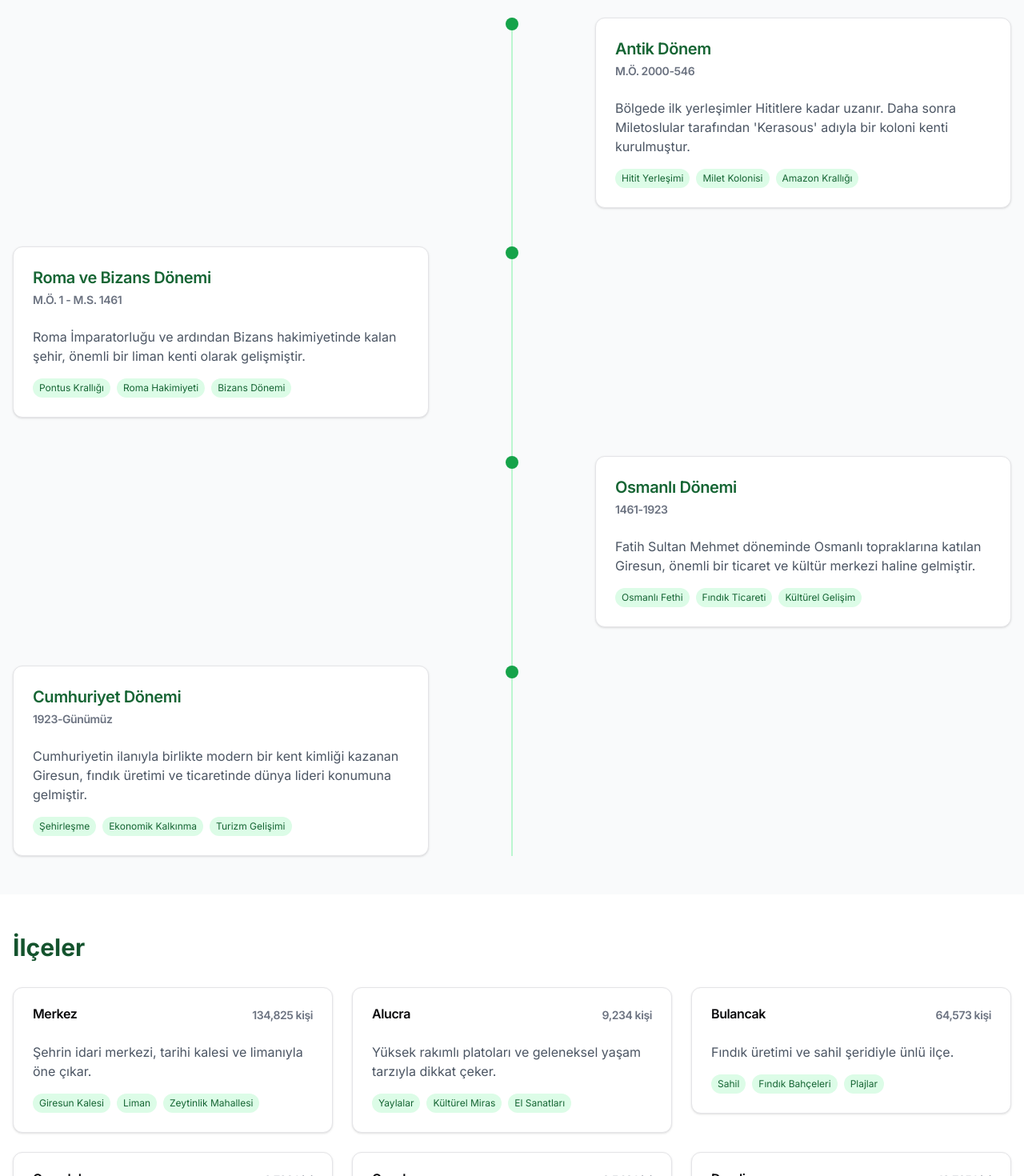
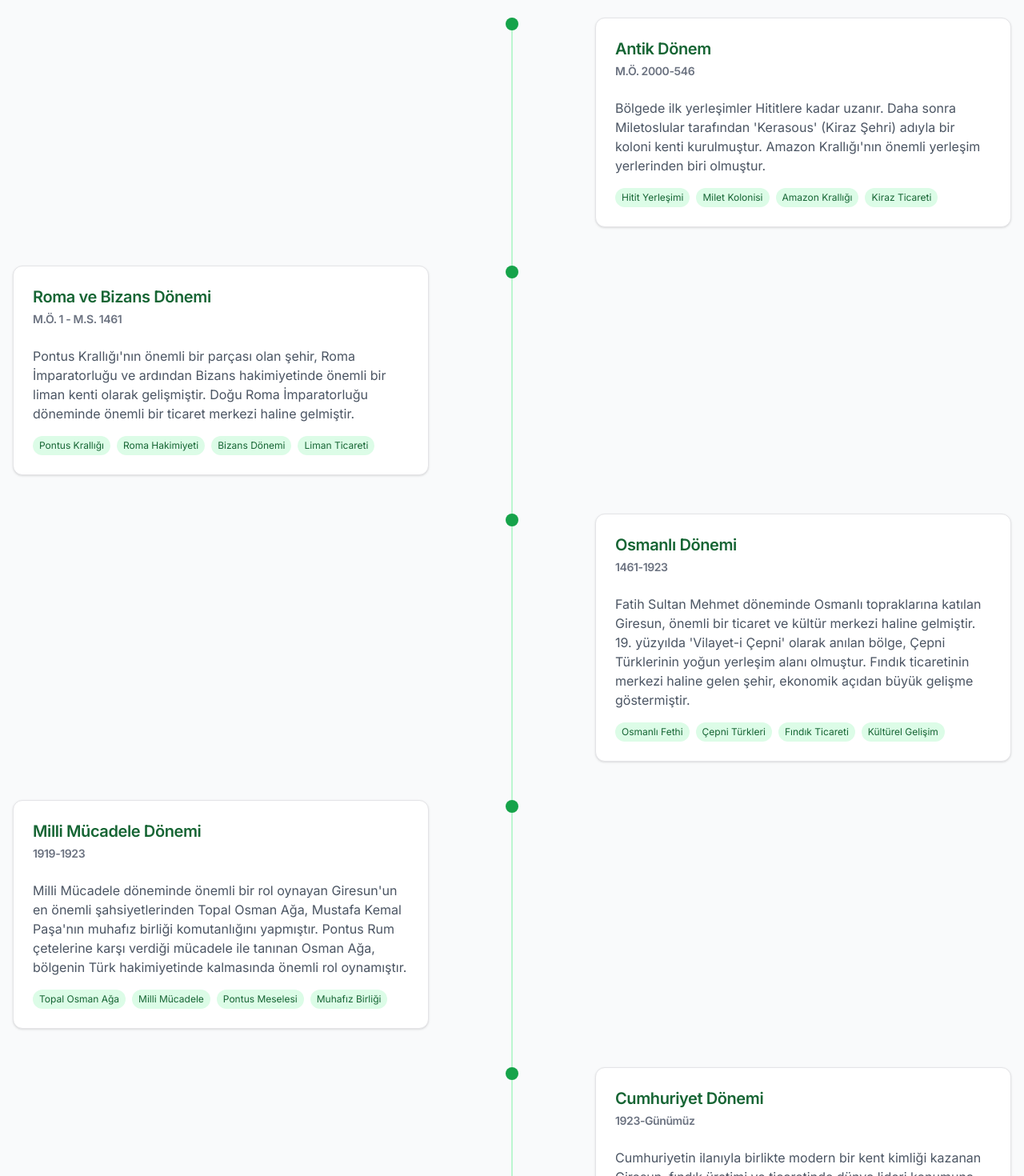
Before and after one commit to tolgabayrakdev/giresun-project, a Next.js app in the folder project/: page /giresun-hakkinda in a window 1280 px wide. Shown: the part 720-2190 px from the top of the page at 80% size. Built offline with nearby package versions, Linux system fonts and the light colour scheme.

Commit message:
giresun information

```diff
--- a/project/app/giresun-hakkinda/AboutPageClient.tsx
+++ b/project/app/giresun-hakkinda/AboutPageClient.tsx
@@ -119,26 +119,32 @@ const historicalEvents = [
   {
     period: "Antik Dönem",
     year: "M.Ö. 2000-546",
-    description: "Bölgede ilk yerleşimler Hititlere kadar uzanır. Daha sonra Miletoslular tarafından 'Kerasous' adıyla bir koloni kenti kurulmuştur.",
-    events: ["Hitit Yerleşimi", "Milet Kolonisi", "Amazon Krallığı"]
+    description: "Bölgede ilk yerleşimler Hititlere kadar uzanır. Daha sonra Miletoslular tarafından 'Kerasous' (Kiraz Şehri) adıyla bir koloni kenti kurulmuştur. Amazon Krallığı'nın önemli yerleşim yerlerinden biri olmuştur.",
+    events: ["Hitit Yerleşimi", "Milet Kolonisi", "Amazon Krallığı", "Kiraz Ticareti"]
   },
   {
     period: "Roma ve Bizans Dönemi",
     year: "M.Ö. 1 - M.S. 1461",
-    description: "Roma İmparatorluğu ve ardından Bizans hakimiyetinde kalan şehir, önemli bir liman kenti olarak gelişmiştir.",
-    events: ["Pontus Krallığı", "Roma Hakimiyeti", "Bizans Dönemi"]
+    description: "Pontus Krallığı'nın önemli bir parçası olan şehir, Roma İmparatorluğu ve ardından Bizans hakimiyetinde önemli bir liman kenti olarak gelişmiştir. Doğu Roma İmparatorluğu döneminde önemli bir ticaret merkezi haline gelmiştir.",
+    events: ["Pontus Krallığı", "Roma Hakimiyeti", "Bizans Dönemi", "Liman Ticareti"]
   },
   {
     period: "Osmanlı Dönemi",
     year: "1461-1923",
-    description: "Fatih Sultan Mehmet döneminde Osmanlı topraklarına katılan Giresun, önemli bir ticaret ve kültür merkezi haline gelmiştir.",
-    events: ["Osmanlı Fethi", "Fındık Ticareti", "Kültürel Gelişim"]
+    description: "Fatih Sultan Mehmet döneminde Osmanlı topraklarına katılan Giresun, önemli bir ticaret ve kültür merkezi haline gelmiştir. 19. yüzyılda 'Vilayet-i Çepni' olarak anılan bölge, Çepni Türklerinin yoğun yerleşim alanı olmuştur. Fındık ticaretinin merkezi haline gelen şehir, ekonomik açıdan büyük gelişme göstermiştir.",
+    events: ["Osmanlı Fethi", "Çepni Türkleri", "Fındık Ticareti", "Kültürel Gelişim"]
+  },
+  {
+    period: "Milli Mücadele Dönemi",
+    year: "1919-1923",
+    description: "Milli Mücadele döneminde önemli bir rol oynayan Giresun'un en önemli şahsiyetlerinden Topal Osman Ağa, Mustafa Kemal Paşa'nın muhafız birliği komutanlığını yapmıştır. Pontus Rum çetelerine karşı verdiği mücadele ile tanınan Osman Ağa, bölgenin Türk hakimiyetinde kalmasında önemli rol oynamıştır.",
+    events: ["Topal Osman Ağa", "Milli Mücadele", "Pontus Meselesi", "Muhafız Birliği"]
   },
   {
     period: "Cumhuriyet Dönemi",
     year: "1923-Günümüz",
-    description: "Cumhuriyetin ilanıyla birlikte modern bir kent kimliği kazanan Giresun, fındık üretimi ve ticaretinde dünya lideri konumuna gelmiştir.",
-    events: ["Şehirleşme", "Ekonomik Kalkınma", "Turizm Gelişimi"]
+    description: "Cumhuriyetin ilanıyla birlikte modern bir kent kimliği kazanan Giresun, fındık üretimi ve ticaretinde dünya lideri konumuna gelmiştir. Şehir, kültürel mirasını koruyarak endüstriyel ve turistik gelişimini sürdürmektedir. Karadeniz'in önemli liman kentlerinden biri olma özelliğini korumaktadır.",
+    events: ["Şehirleşme", "Ekonomik Kalkınma", "Turizm Gelişimi", "Fındık İhracatı"]
   }
 ];
 
```
